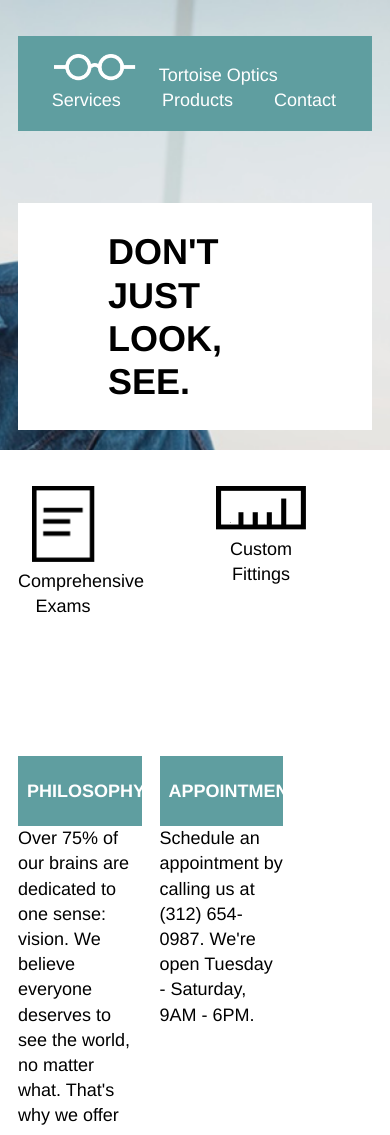
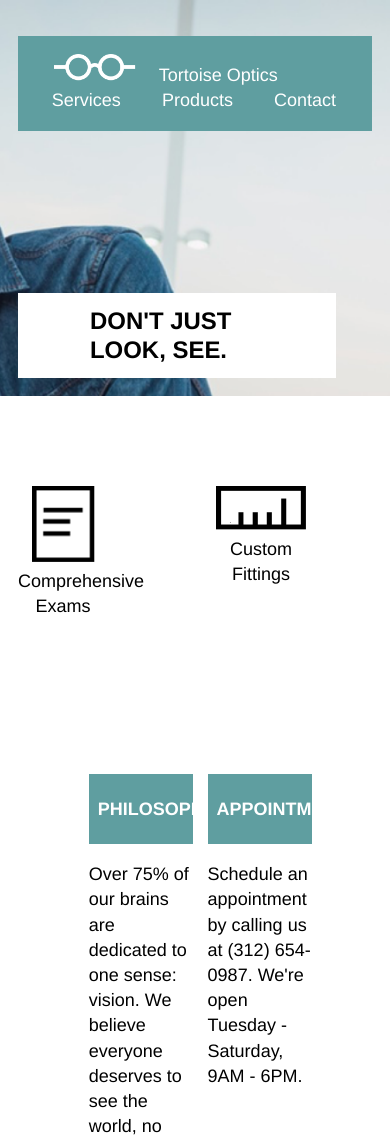
Before and after one commit to siyafrica/TortoiseshellOptics, a plain HTML site: page index.html in a window 390 px wide. Shown: the top 1135 px of the page. Drawn offline with Linux system fonts and the light colour scheme.

Commit message:
styles for 768 break point added

```diff
--- a/index.html
+++ b/index.html
@@ -29,8 +29,10 @@
 				</div>
 
 				<div class="container">
-					<div class="headline">
-						DON'T JUST LOOK, SEE.
+					<div class="headline-container">
+						<div class="headline">
+							DON'T JUST LOOK, SEE.
+						</div>
 					</div>
 				</div>
 
--- a/resources/css/style.css
+++ b/resources/css/style.css
@@ -45,8 +45,12 @@ nav span {
 	margin-right: 2rem;
 }
 
+.headline-container {
+	width: 100%;
+	display: flex;
+	justify-content: flex-end;
+}
 .headline {
-	float: right;
 	padding: 1.5rem 5rem;
 	max-width: 60%;
 	font-weight: bold;
@@ -55,6 +59,44 @@ nav span {
 	background-color: white;
 }
 
+/* 768 breakpoint styles for banner section */
+@media only screen and (max-width: 768px) {
+		.container {
+			max-width: 100%;
+			display: flex;
+			align-items: center;
+			margin: 0 auto;
+		}
+
+		.banner {
+			height: 22rem;
+		}
+
+		.corporate {
+			padding: 1rem 0 1rem 0;
+			background-color: cadetblue;
+			width: 100%;
+			color: white;
+		}
+
+		.headline-container {
+			margin: 5rem 2rem 0 0;
+		}
+
+		.headline {
+			padding: 0.75rem 4rem;
+			max-width: 60%;
+			font-weight: bold;
+			font-size: 1.33rem;
+			line-height: 1.2;
+			background-color: white;
+		}
+}
+
+/* 480 breakpoint styles for banner section */
+@media only screen and (min-width: 480px) {
+
+}
 
 /* services styles */
 .services {
@@ -85,6 +127,18 @@ nav span {
 	width: 5rem;
 }
 
+/* 768 breakpoint styles for services section */
+@media only screen and (max-width: 768px) {
+		.services {
+			padding-top: 3rem;
+		}
+}
+
+/* 480 breakpoint styles for services section */
+@media only screen and (min-width: 480px) {
+
+}
+
 /* information styles */
 .company-information {
 	margin-top: 3rem;
@@ -105,6 +159,23 @@ nav span {
 	padding: 1.25rem 0.5rem;
 }
 
+.company-info p {
+	margin-top: 1rem;
+}
+
+/* 768 breakpoint styles for infomation section */
+@media only screen and (max-width: 768px) {
+		.company-information {
+			margin-top: 3rem;
+			margin-left: 20%;
+		}
+}
+
+/* 480 breakpoint styles for information section */
+@media only screen and (min-width: 480px) {
+
+}
+
 /* footer styles */
 footer {
 	padding: 4rem 4rem;
@@ -113,3 +184,8 @@ footer {
 	margin: 0 auto;
 	display: flex;
 }
+
+/* 480 breakpoint styles for footer section */
+@media only screen and (min-width: 480px) {
+
+}
```
